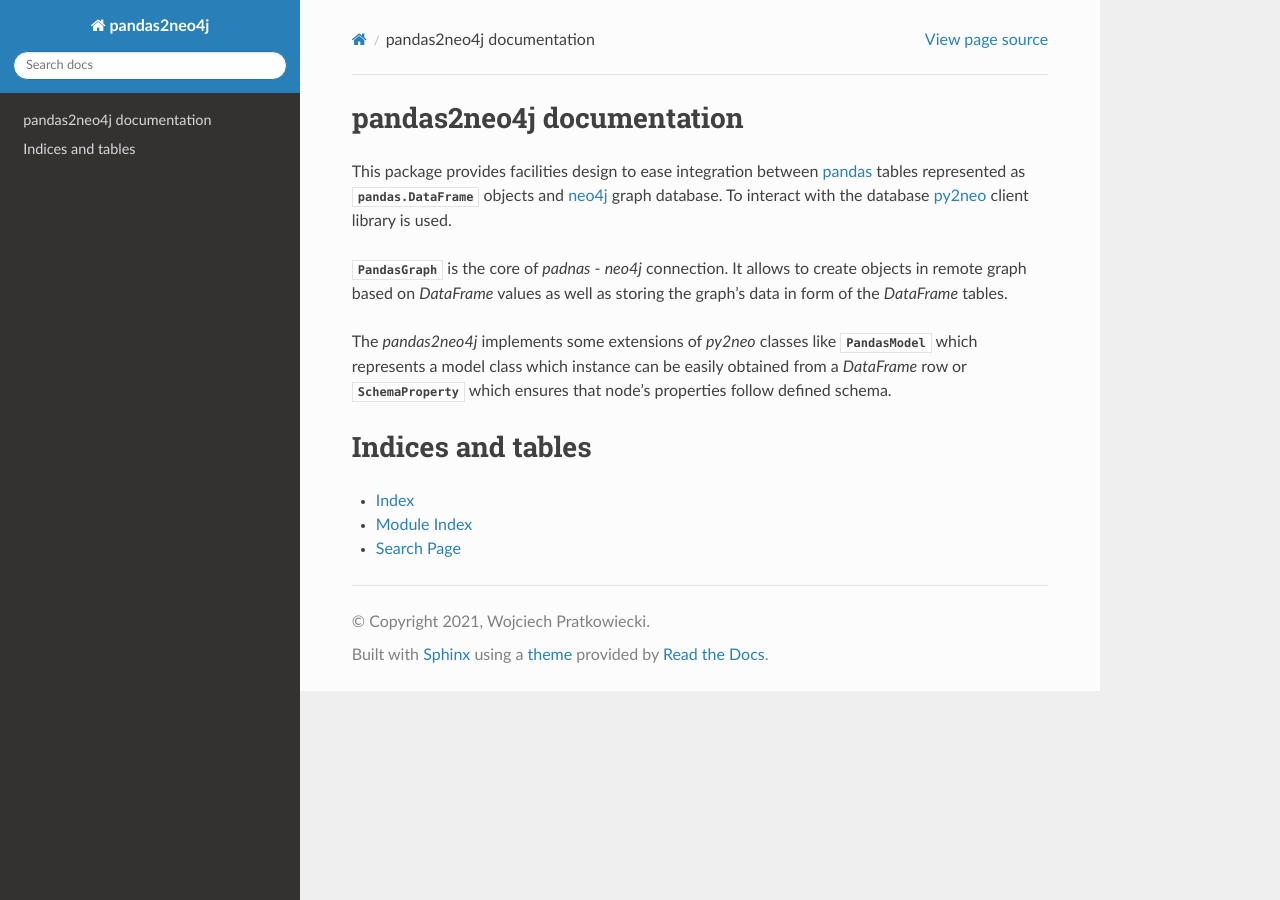
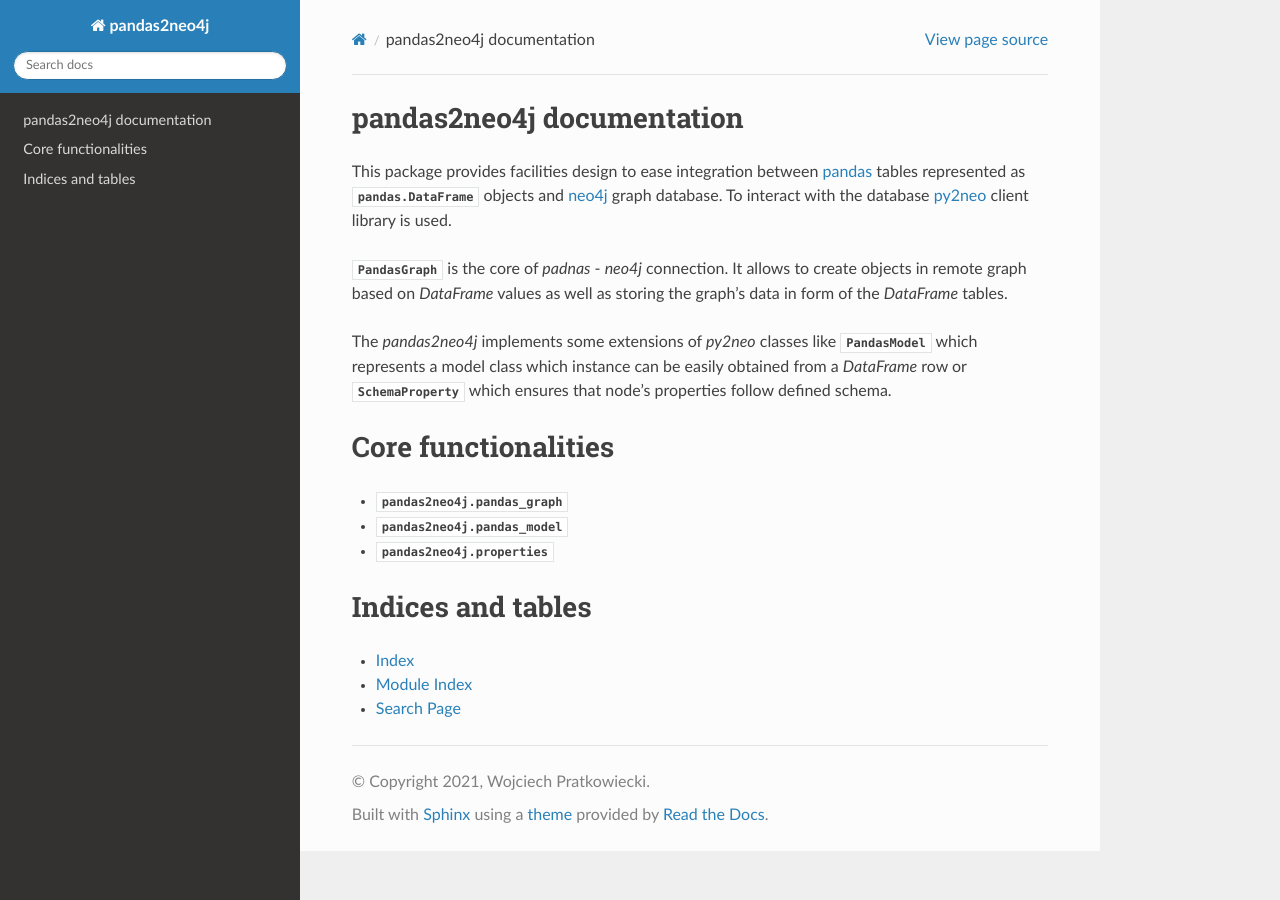
Before and after one commit to wiatrak2/pandas2neo4j, a Sphinx documentation site: the page built from docs/source/index.rst, in a window 1280 px wide. Built offline with Sphinx 7.4.7 and the Read the Docs theme 2.0.0, drawn with Linux system fonts in a browser that asks for light colours.

Commit message:
Update docs

```diff
--- a/docs/source/index.rst
+++ b/docs/source/index.rst
@@ -25,6 +25,16 @@
 .. _neo4j: https://neo4j.com
 .. _py2neo: https://py2neo.readthedocs.io/en/latest/index.html
 
+Core functionalities
+====================
+.. toctree::
+    :maxdepth: 2
+
+* :mod:`pandas2neo4j.pandas_graph`
+* :mod:`pandas2neo4j.pandas_model`
+* :mod:`pandas2neo4j.properties`
+
+
 Indices and tables
 ==================
 
--- a/setup.py
+++ b/setup.py
@@ -2,8 +2,8 @@
 
 setup(
     name="pandas2neo4j",
-    description="Convert pandas DataFrames to neo4j graph",
-    version="0.0.1dev",
+    description="Integrate data between pandas DataFrame and neo4j graph",
+    version="0.1.0",
     author=u"Wojciech Pratkowiecki",
     author_email="wpratkowiecki@gmail.com",
     packages=find_packages(),
```
Also changed, not shown: README.md (+1 -1 lines), 7 other files.
